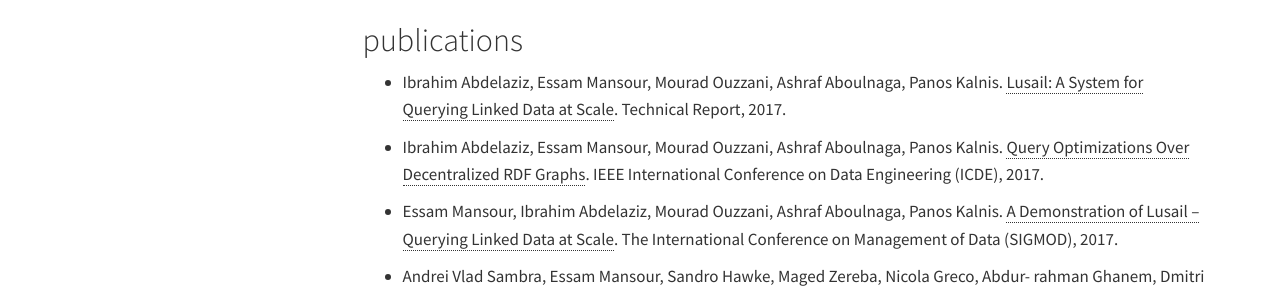
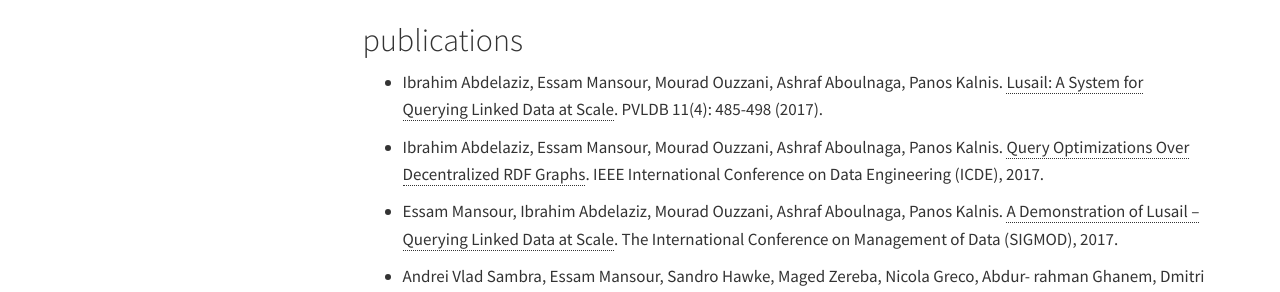
Before and after one commit to mansoure/mansoure.github.io, a Jekyll site: the page built from research/lusail/index.md, in a window 1280 px wide and 900 px high, scrolled down 516 px. Shown: the part 452-744 px from the top of the window. Built offline with Jekyll 4.4.1, drawn with Linux system fonts in a browser that asks for light colours; comment, search, counter and statistics services are not loaded.

Commit message:
corrected Lusail ref

```diff
--- a/research/lusail/index.md
+++ b/research/lusail/index.md
@@ -18,7 +18,11 @@
 
 ## publications
 
-- Ibrahim Abdelaziz, Essam Mansour, Mourad Ouzzani, Ashraf Aboulnaga, Panos Kalnis. [Lusail: A System for Querying Linked Data at Scale](/publications/paper/LusailTReport.pdf). Technical Report, 2017.
+
+
+- Ibrahim Abdelaziz, Essam Mansour, Mourad Ouzzani, Ashraf Aboulnaga, Panos Kalnis. [Lusail: A System for Querying Linked Data at Scale](http://www.vldb.org/pvldb/vol11/p485-abdelaziz.pdf). PVLDB 11(4): 485-498 (2017).
+
+<!-- - Ibrahim Abdelaziz, Essam Mansour, Mourad Ouzzani, Ashraf Aboulnaga, Panos Kalnis. [Lusail: A System for Querying Linked Data at Scale](/publications/paper/LusailTReport.pdf). Technical Report, 2017. -->
 
 - Ibrahim Abdelaziz, Essam Mansour, Mourad Ouzzani, Ashraf Aboulnaga, Panos Kalnis. [Query Optimizations Over Decentralized RDF Graphs](/publications/paper/icde17_lusail_poster.pdf). IEEE International Conference on Data Engineering (ICDE), 2017.
 
```
Also changed, not shown: 1 other file.
